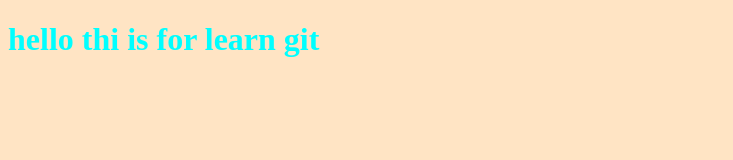
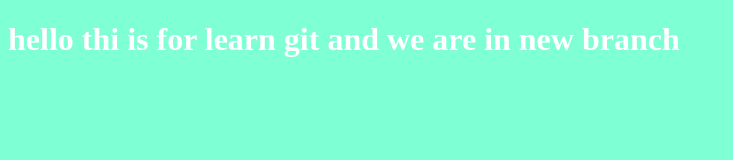
Before and after one commit to outradriss/GitTest, a plain HTML site: page index.html in a window 1280 px wide. Shown: the whole page, without its empty margins (0-733 px from the left). Drawn offline with Linux system fonts and the light colour scheme.

Commit message:
change color background and message

```diff
--- a/index.html
+++ b/index.html
@@ -8,7 +8,7 @@
     <link rel="stylesheet" href="style.css">
 </head>
 <body>
-    <h1>hello thi is for learn git </h1>
+    <h1>hello thi is for learn git and we are in new branch </h1>
     <script src="app.js"></script>
 </body>
 </html>
--- a/style.css
+++ b/style.css
@@ -1,6 +1,6 @@
 h1{
-    color: aqua;
+    color:white;
 }
 body{
-    background-color: bisque;
+    background-color: aquamarine;
 }
```
